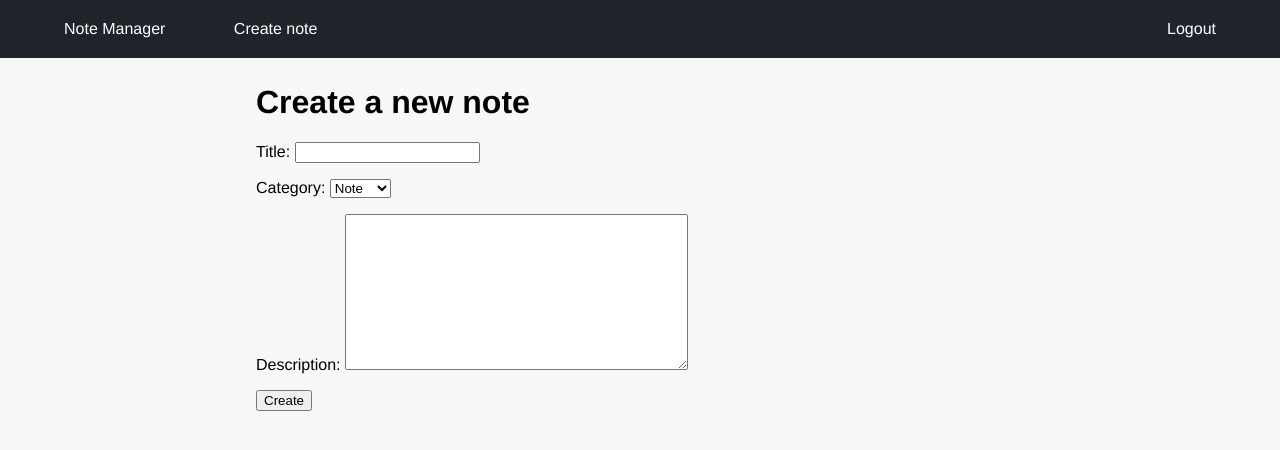
After one commit to DenisIsmagilov1/note_manager, a Django app: page /notes/create/ in a window 1280 px wide. The commit adds this page. Shown: the top 450 px of the page. Run offline with Django 3.2, Linux system fonts and the light colour scheme; the visitor is signed in with stand-in values (Sample User, id 1).

Commit message:
Add note cretate view

```diff
--- /dev/null
+++ b/notes/forms.py
@@ -0,0 +1,8 @@
+from django import forms
+from .models import Note
+
+
+class NoteForm(forms.ModelForm):
+    class Meta:
+        model = Note
+        fields = ['title', 'category', 'description']
--- a/notes/static/base.css
+++ b/notes/static/base.css
@@ -20,6 +20,10 @@ a {
 }
 
 #logo {
+	margin-left: 5%;
+}
+
+#new-note {
 	margin-left: 5%;
 }
 
--- /dev/null
+++ b/notes/templates/notes/create.html
@@ -0,0 +1,12 @@
+{% extends 'base.html' %}
+
+{% block title %}Create a note{% endblock %}
+
+{% block content %}
+    <h1>Create a new note</h1>
+    <form action="" method="post">
+        {{ form.as_p }}
+        {% csrf_token %}
+        <input type="submit" value="Create">
+    </form>
+{% endblock %}
--- a/notes/templates/notes/list.html
+++ b/notes/templates/notes/list.html
@@ -19,6 +19,6 @@
             </div>
         </div>
     {% empty %}
-        <span>Your note list is empty. <a href="#">Add your new note.</a></span>
+        <span>Your note list is empty. <a href="{% url 'notes:note_create' %}">Add your new note.</a></span>
     {% endfor %}
 {% endblock %}
--- a/notes/urls.py
+++ b/notes/urls.py
@@ -5,5 +5,6 @@ from . import views
 app_name = 'notes'
 
 urlpatterns = [
-    path('list/', views.NoteListView.as_view(), name='note_list')
+    path('list/', views.NoteListView.as_view(), name='note_list'),
+    path('create/', views.NoteCreateView.as_view(), name='note_create')
 ]
--- a/notes/views.py
+++ b/notes/views.py
@@ -2,6 +2,8 @@ from django.views.generic.list import ListView
 from django.contrib.auth.mixins import LoginRequiredMixin
 from .models import Note
 from django.urls import reverse_lazy
+from django.views.generic.edit import CreateView
+from .forms import NoteForm
 
 
 class NoteListView(LoginRequiredMixin, ListView):
@@ -12,3 +14,14 @@ class NoteListView(LoginRequiredMixin, ListView):
     def get_queryset(self):
         queryset = Note.objects.filter(owner=self.request.user)
         return queryset
+
+
+class NoteCreateView(LoginRequiredMixin, CreateView):
+    login_url = reverse_lazy('account:login')
+    form_class = NoteForm
+    template_name = 'notes/create.html'
+    success_url = reverse_lazy('notes:note_list')
+
+    def form_valid(self, form):
+        form.instance.owner = self.request.user
+        return super(NoteCreateView, self).form_valid(form)
--- a/templates/base.html
+++ b/templates/base.html
@@ -10,6 +10,7 @@
     <div id="header">
         <span id="logo"><a href="{% url 'notes:note_list' %}">Note Manager</a></span>
         {% if request.user.is_authenticated  %}
+            <span id="new-note"><a href="{% url 'notes:note_create' %}">Create note</a></span>
             <span id="login"><a href="{% url 'account:logout' %}">Logout</a></span>
         {% else %}
             <span id="login"><a href="{% url 'account:login' %}">Login</a></span>
```
Also changed, not shown: account/templates/registration/login.html (renamed from templates/registration/login.html), account/templates/registration/registration.html (renamed from templates/registration/registration.html).
